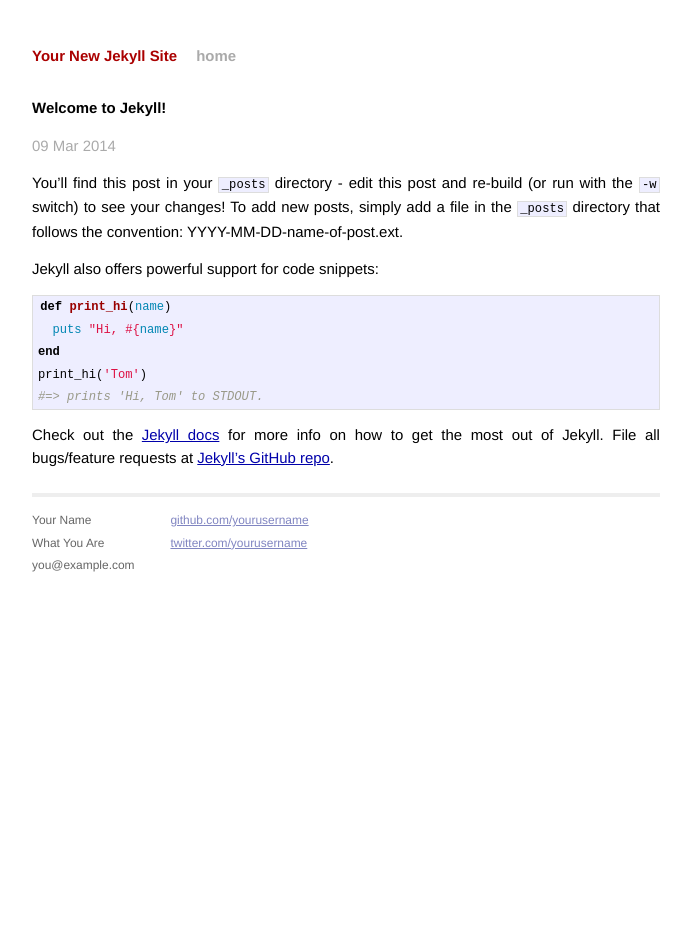
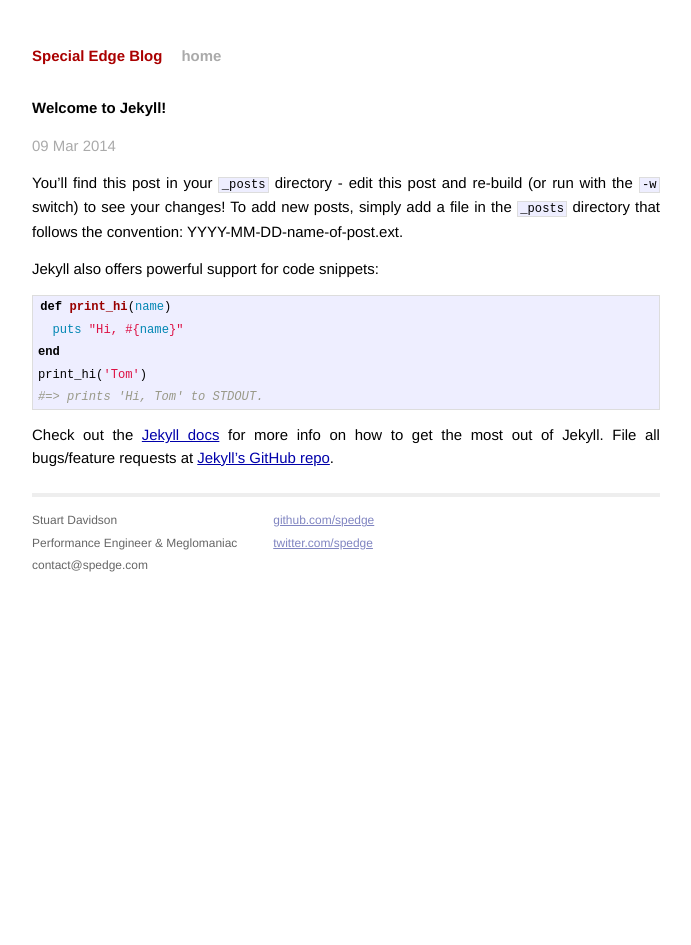
Before and after one commit to Spedge/spedge.github.io, a Jekyll site: the page built from 2014-03-09-welcome-to-jekyll.markdown, in a window 1280 px wide. Shown: the whole page, without its empty margins (294-985 px from the left). Built offline with Jekyll 4.4.1, drawn with Linux system fonts in a browser that asks for light colours; Markdown is read by kramdown in place of the engine named in the settings.

Commit message:
Initial blog post

```diff
--- a/_config.yml
+++ b/_config.yml
@@ -1,3 +1,3 @@
-name: Your New Jekyll Site
+name: Special Edge Blog
 markdown: redcarpet
 pygments: true
--- a/_layouts/default.html
+++ b/_layouts/default.html
@@ -26,15 +26,15 @@
           <div class="footer">
             <div class="contact">
               <p>
-                Your Name<br />
-                What You Are<br />
-                you@example.com
+                Stuart Davidson<br />
+                Performance Engineer & Meglomaniac<br />
+                contact@spedge.com
               </p>
             </div>
             <div class="contact">
               <p>
-                <a href="https://github.com/yourusername">github.com/yourusername</a><br />
-                <a href="https://twitter.com/yourusername">twitter.com/yourusername</a><br />
+                <a href="https://github.com/spedge">github.com/spedge</a><br />
+                <a href="https://twitter.com/spedge">twitter.com/spedge</a><br />
               </p>
             </div>
           </div>
```
Also changed, not shown: _posts/2014-03-09-wherever-i-lay-my-hat.markdown (added, +42 -0 lines), 2014-03-09-welcome-to-jekyll.markdown (renamed from _posts/2014-03-09-welcome-to-jekyll.markdown).
